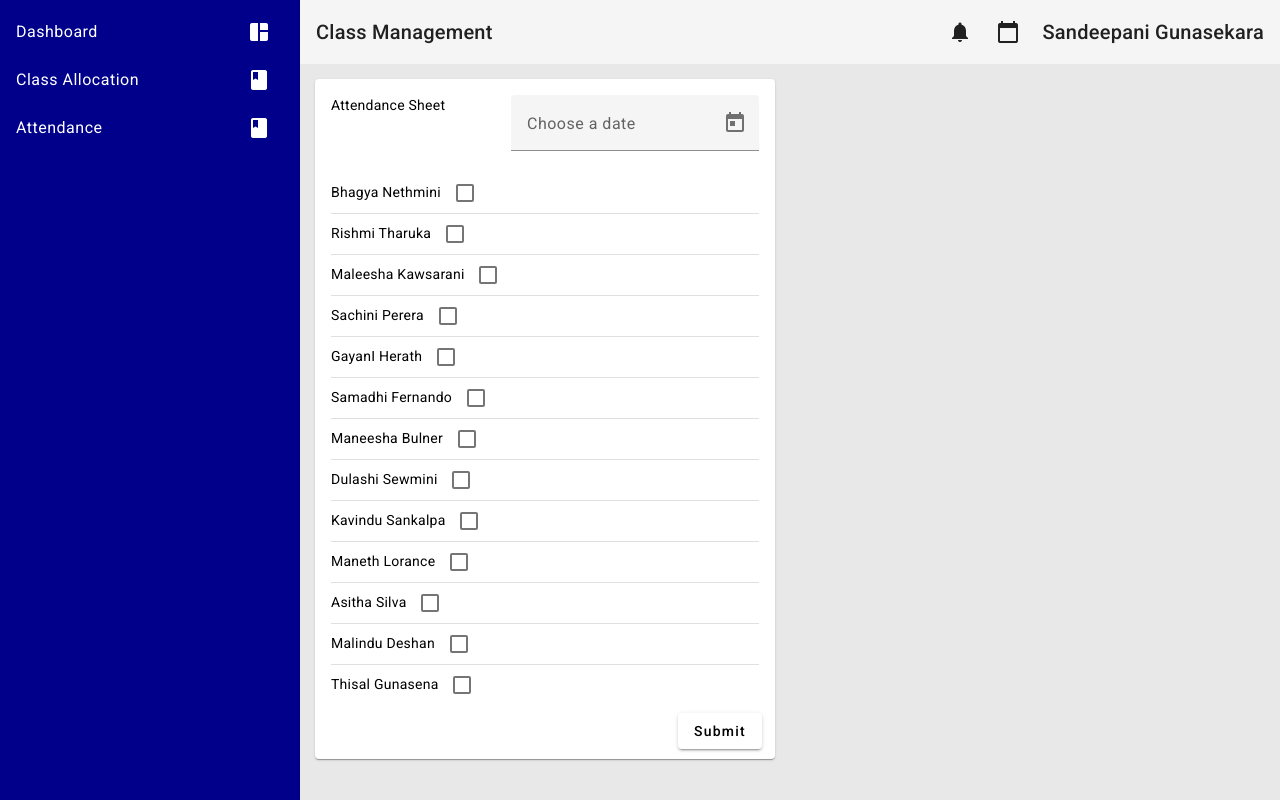
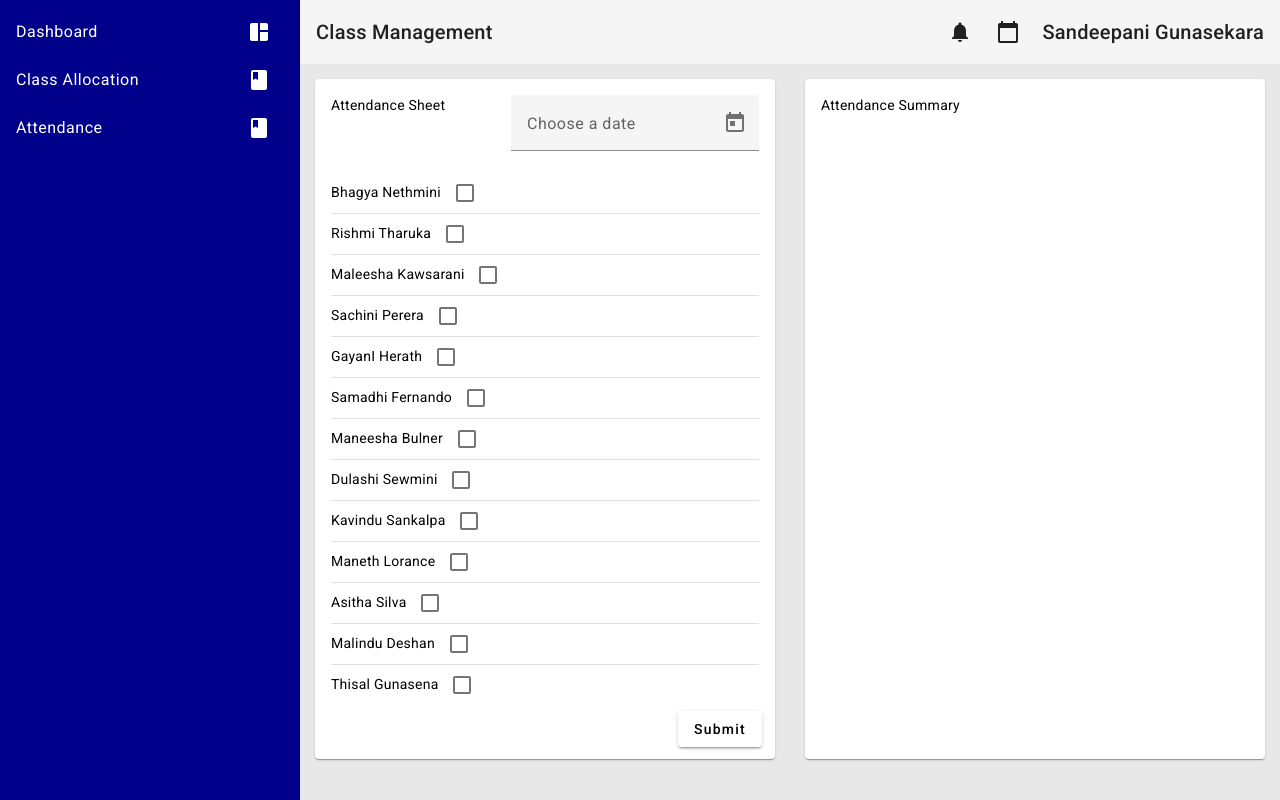
Before and after one commit to codingPentagon/ZoneEd, an Angular app in the folder frontend/: page /attndncetchr in a window 1280 px wide. Built offline with nearby package versions, Linux system fonts and the light colour scheme.

Commit message:
made the card for attendance summary

```diff
--- a/frontend/src/app/attdnce-tchr/attdnce-tchr.component.css
+++ b/frontend/src/app/attdnce-tchr/attdnce-tchr.component.css
@@ -36,5 +36,9 @@ button{
 
 mat-card-content{
   overflow: auto;
-  height: 90%;
+  height: 70vh;
 }
+
+.attensummary{
+  height: 85vh;
+}
--- a/frontend/src/app/attdnce-tchr/attdnce-tchr.component.html
+++ b/frontend/src/app/attdnce-tchr/attdnce-tchr.component.html
@@ -14,13 +14,10 @@
             <mat-datepicker #picker></mat-datepicker>
           </mat-form-field>
         </mat-card-header>
-        <mat-card-content>
+        <mat-card-content class="attend-sheet">
          <div *ngFor="let student of students" class="attend-entry">
            {{ student.name }}
-
              <mat-checkbox></mat-checkbox>
-
-
            <mat-divider></mat-divider>
          </div>
         </mat-card-content>
@@ -29,6 +26,15 @@
         </mat-card-actions>
       </mat-card>
     </div>
-    <div class="right"></div>
+    <div class="right">
+      <mat-card class="attensummary">
+        <mat-card-header>
+          Attendance Summary
+        </mat-card-header>
+        <mat-card-content>
+
+        </mat-card-content>
+      </mat-card>
+    </div>
   </div>
 </div>
--- a/frontend/src/app/cls-allocate/cls-allocate.component.css
+++ b/frontend/src/app/cls-allocate/cls-allocate.component.css
@@ -33,3 +33,8 @@ mat-card{
 button{
   margin: 5px;
 }
+
+mat-card-content{
+  overflow: auto;
+  height: 75vh;
+}
--- a/frontend/src/app/cls-allocate/cls-allocate.component.html
+++ b/frontend/src/app/cls-allocate/cls-allocate.component.html
@@ -28,7 +28,7 @@
            </mat-select>
          </mat-form-field>
        </mat-card-header>
-       <mat-card-content>
+       <mat-card-content class="allocation-form">
          <hr>
          <table>
            <tr>
--- a/frontend/src/app/cls-allocate/cls-allocate.component.ts
+++ b/frontend/src/app/cls-allocate/cls-allocate.component.ts
@@ -14,7 +14,13 @@ export class ClsAllocateComponent {
     {value: '8A', viewValue: '8 A'},
     {value: '8B', viewValue: '8 B'},
     {value: '9A', viewValue: '9 A'},
-    {value: '9B', viewValue: '9 B'}
+    {value: '9B', viewValue: '9 B'},
+    {value: '10A', viewValue: '10 A'},
+    {value: '10B', viewValue: '10 B'},
+    {value: '11A', viewValue: '11 A'},
+    {value: '11B', viewValue: '11 B'},
+    {value: '12A', viewValue: '12 A'},
+    {value: '12B', viewValue: '12 B'}
   ];
 
   teachers: any[] = [
@@ -22,6 +28,7 @@ export class ClsAllocateComponent {
     {value: 'SachiniSilva', viewValue: 'Sachini Silva'},
     {value: 'TharukaBandara', viewValue: 'Tharuka Bandara'},
     {value: 'PanchaliHerath', viewValue: 'Panchali Herath'}
+
     ];
 
 }
--- a/frontend/src/app/shared/nav/nav.component.html
+++ b/frontend/src/app/shared/nav/nav.component.html
@@ -7,13 +7,13 @@
           <mat-icon>space_dashboard</mat-icon>
         </button>
       </mat-list-item>
-      <mat-list-item routerLink="clsallocate">
+      <mat-list-item routerLink="/clsallocate">
         <a matListItemTitle>Class Allocation</a>
         <button matListItemMeta mat-icon-button>
           <mat-icon>class</mat-icon>
         </button>
       </mat-list-item>
-      <mat-list-item routerLink="attndncetchr">
+      <mat-list-item routerLink="/attndncetchr">
         <a matListItemTitle>Attendance</a>
         <button matListItemMeta mat-icon-button>
           <mat-icon>class</mat-icon>
```
